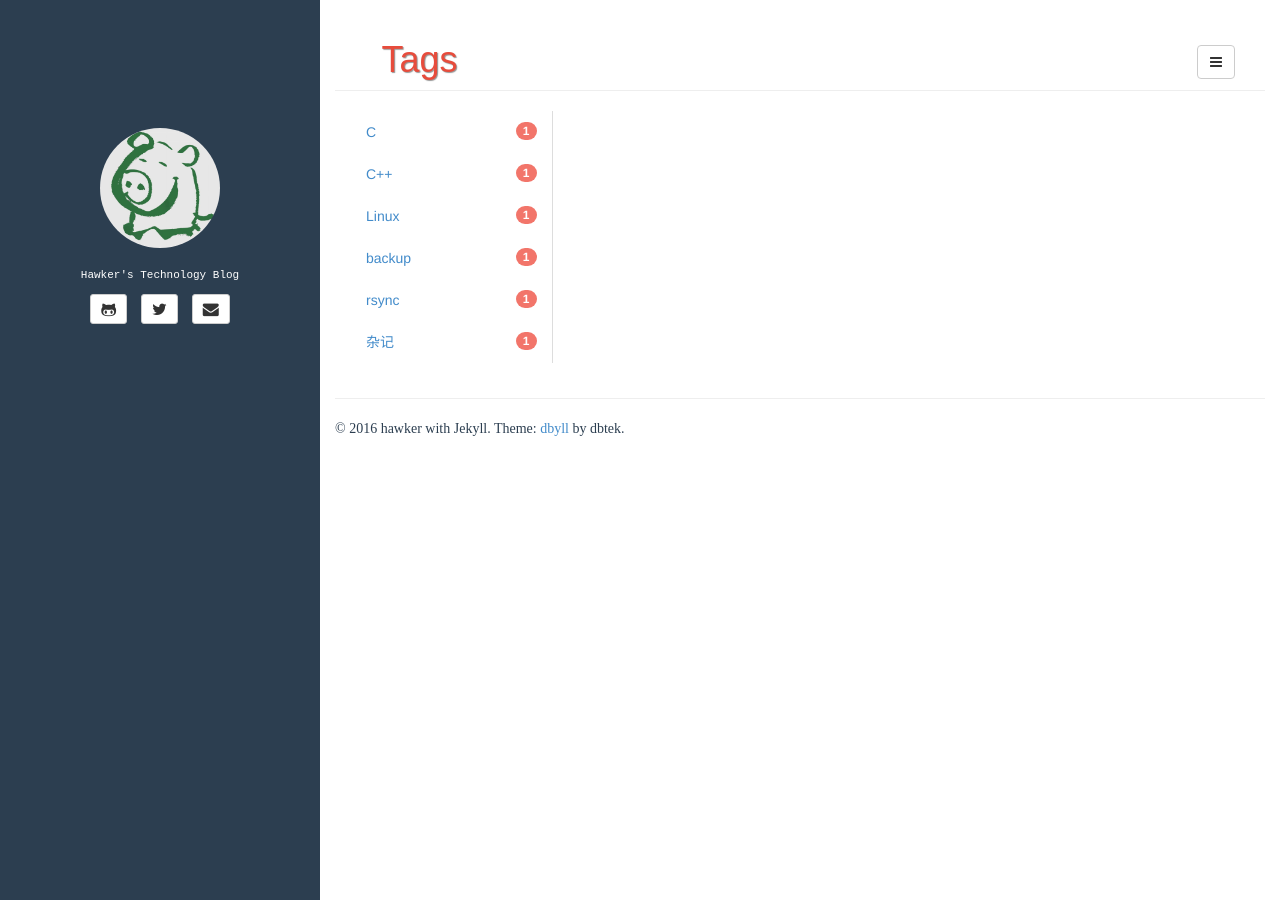
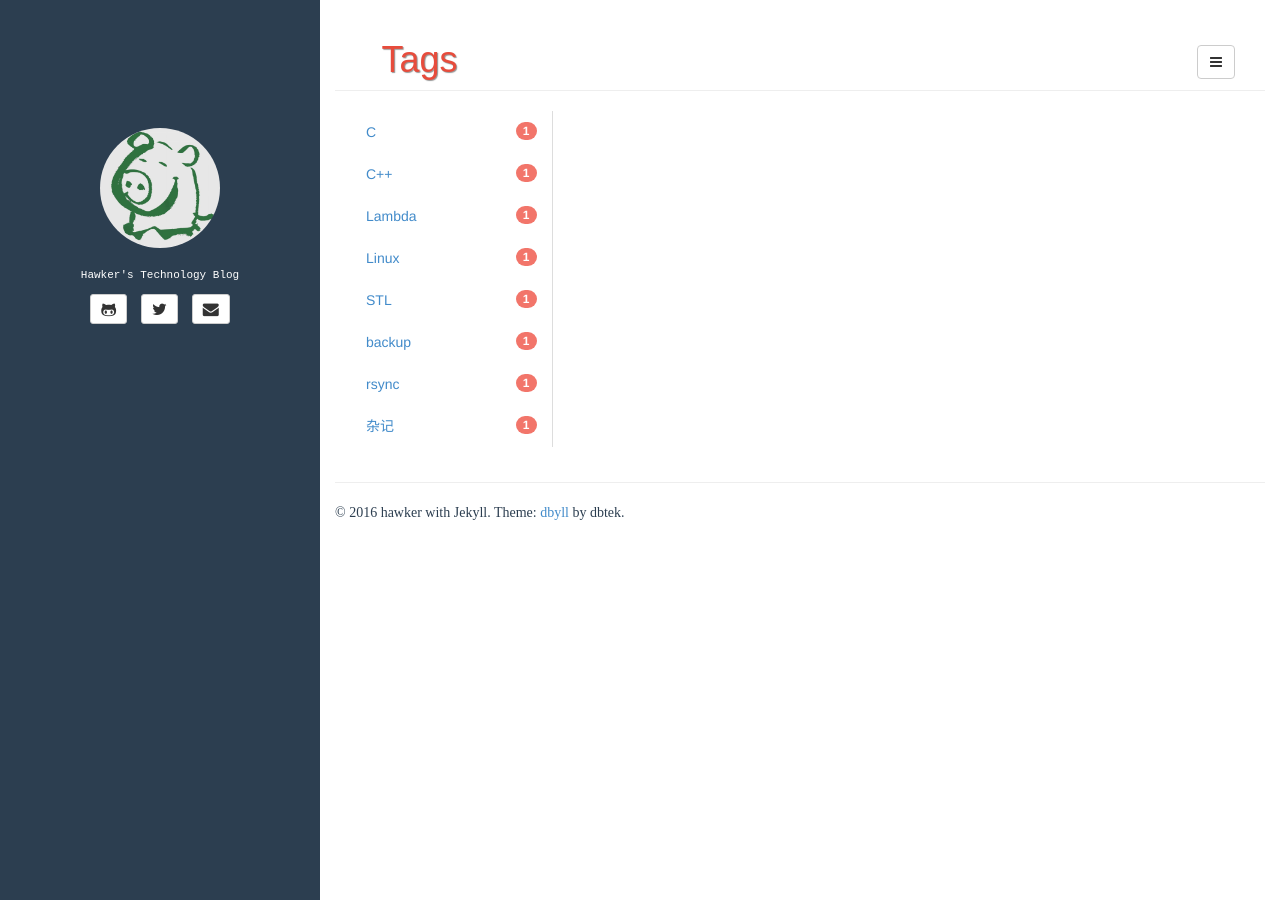
Before and after one commit to hawkxiang/hawkxiang.github.io, a Jekyll site: the page built from tags/index.html, in a window 1280 px wide. Built offline with Jekyll 4.4.1, drawn with Linux system fonts in a browser that asks for light colours; comment, search, counter and statistics services are not loaded.

Commit message:
Update 2016-04-05-unordered_map-pair-lambda.md

```diff
--- a/_posts/2016.04-05/2016-04-05-unordered_map-pair-lambda.md
+++ b/_posts/2016.04-05/2016-04-05-unordered_map-pair-lambda.md
@@ -8,11 +8,13 @@ category:
     - 编程
 tags:
     - C++
+    - STL
+    - Lambda
 ---
 
 C++ STL中的unordered_map底层是通过Hash实现的，当使用pair作为键值(Key)时，需要手动传入Hash实例类型。
 
-### 函数对象的实现方式
+###函数对象的实现方式
 
 参考网上的解决方案，通过一个函数对象向unordered_map传递Hash实例类型。具体实现如下面的代码：
 
@@ -33,7 +35,7 @@ C++ STL中的unordered_map底层是通过Hash实现的，当使用pair作为键
 
 在这中解决方案中，我们创建了一个函数对象类`hashfunc`，并将它作为`unordered_map`的Hash实例类型传入，成功构造以pair为Key的无序容器。
 
-### Lambda如何实现呢？
+###Lambda如何实现呢？
 Lambda是C++的一种新特性，既然可以通过函数对象实现上面的功能。自然，我们会联想用lambda表达式去实现上面的功能。最初的实现想法：
 
 	int main() {
@@ -56,7 +58,7 @@ Lambda是C++的一种新特性，既然可以通过函数对象实现上面的
 
 我们在创建`unordered_map`对象时，手动指定了两个参数；第一参数是“桶”的数量，第二个就是hash实例引用了。在这里需要留意的是，lambda虽然与函数类型功能相似，但在构造函数、赋值运算符、默认析构函数的限制是不同的。此外，还应该留意每个lambda表达都是一种类型，就是值引用、参数类型，返回值都一样，但是它们的类型是不同的。
 
-### Functional可以通过编译，但存在运行时错误
+###Functional可以通过编译，但存在运行时错误
 
 针对上面lambda功能实现时存在的编译错误，有一种方法也可以避免编译出错。用function对象来保存lambda表达式：
 
```
